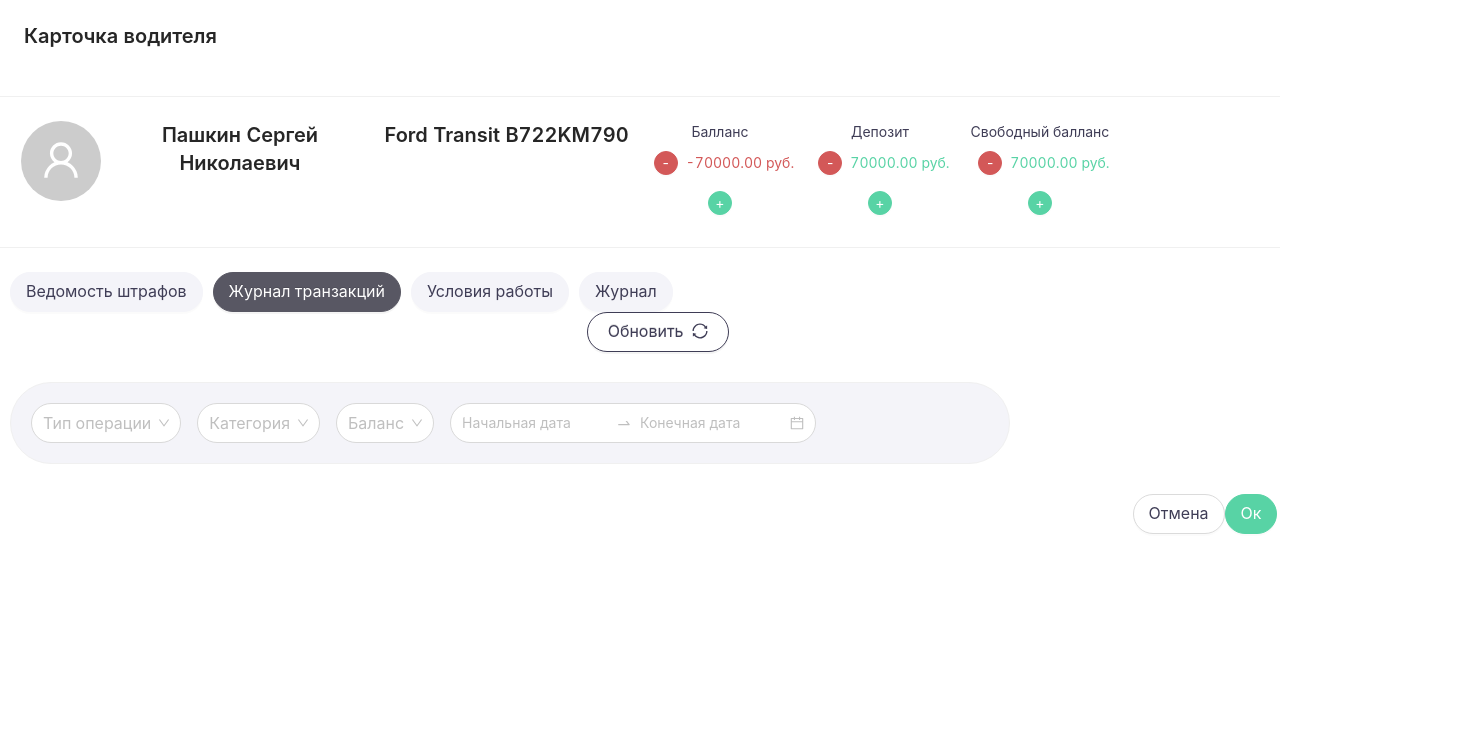
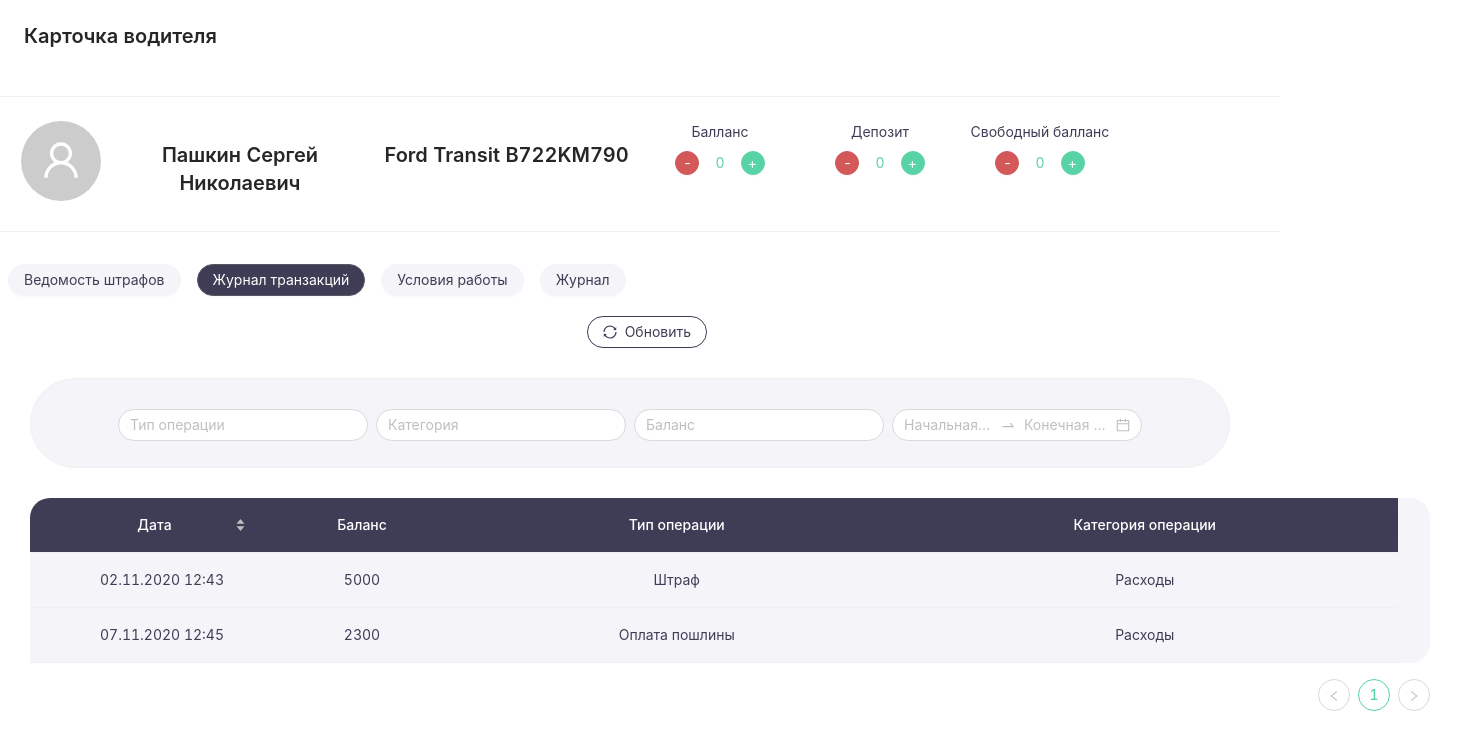
Before and after one commit to KsenyaMS/Test_work, a React (Create React App) app in the folder my-app/: page / in a window 1280 px wide. Both pictures are taken after a click on the button "Журнал транзакций". Shown: the top 750 px of the page, 1460 px wide, since content can reach past the window. Built offline with nearby package versions, Linux system fonts and the light colour scheme.

Commit message:
Правки

```diff
--- a/my-app/craco.config.js
+++ b/my-app/craco.config.js
@@ -20,9 +20,11 @@ module.exports = {
                 '@btn-border-radius-base': '30px',
 
                 //Other
-                '@border-radius-base': '30px',
+                '@border-radius-base': '20px',
                 '@text-color': '#3F3D56',
                 '@primary-color': '#58D3A5',
+                '@select-item-active-bg': 'rgba(88, 211, 165, 0.16)',
+                '@input-bg': 'rgba(255, 255, 255, 0.01)',
 
                 //Card
                 '@card-radius': '50px',
--- a/my-app/src/Journal.js
+++ b/my-app/src/Journal.js
@@ -1,4 +1,6 @@
 import { Table, Col, Button } from 'antd';
+import { format } from 'date-fns';
+import moment from "moment";
 
 const Journal = () => {
     const data = [
@@ -17,31 +19,54 @@ const Journal = () => {
     ];
     const columns = [
       {
+        title: "",
+        align: "center",
+        fixed: "left",
+        width: 30,
+      },
+      {
+        align: "center",
         title: 'Дата',
+        width: 200,
         dataIndex: 'date',
         key: 'date',
-          sorter: (a, b) => a.date - b.date,
-          background: "#3F3D56"
+        render: (text, record, index) => {
+          const date = new Date(record.date);
+          return  record.date ? format(date, "dd.MM.yyyy HH:mm") : "";
+        },
+        sorter: (a, b) => {
+          return moment(a.date).valueOf() - moment(b.date).valueOf();
+        },
       },
       {
         title: 'Пользователь',
+        align: "center",
+        width: 200,
         dataIndex: 'user',
         key: 'user',
       },
       {
-          title:'Сообщение',
+        title: 'Сообщение',
+        align: "center",
         dataIndex: 'message',
         key: 'message',
+      },
+      {
+        title: "",
+        align: "center",
+        fixed: "right",
+        width: 30,
       },
   ];
 
     return (
       <>
-        <Table style={{ width: 1500, marginTop: 30 }} columns={columns} dataSource={data} />
-        <Col span={3} offset={21}>
-          <Button size = "large" style={{ background: "white", borderColor: "#DBDBDB", color: "#3F3D56", marginTop: 30 }}>Отмена</Button>
-          <Button size = "large" style={{ background: "#58D3A5", borderColor: "#58D3A5", color: "#FFFFFF", marginTop: 30 }}>Ок</Button>
-        </Col>
+        <Table
+          style={{ width: 1400, margin: 30 }}
+          dataSource={data}
+          columns={columns}
+          pagination
+        />
       </>
     );
 }
--- a/my-app/src/MenuButtons.js
+++ b/my-app/src/MenuButtons.js
@@ -2,16 +2,12 @@ import 'antd/dist/antd.css';
 import { Button } from 'antd';
 import { useState } from 'react';
 
-const MenuButtons = ({value, onClick}) => {
-    const [stateType, setStateType] = useState("default");
+const MenuButtons = ({value, statusBtn, onClick}) => {
+    const state = statusBtn === true ? {background: "#3F3D56", color: "#FFFFFF", margin: 8, marginBottom: 20} : {background: "#F4F4F9", borderColor: "#F4F4F9", color: "#3F3D56", margin: 8, marginBottom: 20}
     return (
         <Button
-        size='large'
-        type={stateType}
-        onFocus={() => setStateType("primary")}
-        onBlur={() => setStateType("default")}
-        onClick={onClick}
-        style = {{marginLeft: 10}}
+            onClick={onClick}
+            style={state}
         >
         {value}
         </Button>
--- a/my-app/src/PageMenu.js
+++ b/my-app/src/PageMenu.js
@@ -5,43 +5,33 @@ import { SyncOutlined  } from '@ant-design/icons';
 import StatementOfFines from './StatementOfFines';
 import Journal from './Journal';
 import TransactionLog from './TransactionLog';
+import UpdateButton from './UpdateButton';
 
 const PageMenu = () => {
-  const [state, setState] = useState('0');
-  const [stateType, setStateType] = useState({background: "#FFFFFF", borderColor: "#3F3D56", color: "#3F3D56" });
+  let [state, setState] = useState({activeTabKey: "1", update: 0});
     return (
       <>
         <Row>
-          <MenuButtons value = "Ведомость штрафов" onClick={() => setState('1')}/>
-          <MenuButtons value = "Журнал транзакций" onClick={() => setState('2')}/>
-          <MenuButtons value = "Условия работы" onClick={() => setState('3')}/>
-          <MenuButtons value = "Журнал" onClick={() => setState('4')}/>
-          {state !== '1' && (
+          <MenuButtons value = "Ведомость штрафов" statusBtn={state.activeTabKey === "1"} onClick={() => setState({...state, activeTabKey: "1", update: state.update + 1})}/>
+          <MenuButtons value = "Журнал транзакций" statusBtn={state.activeTabKey === "2"} onClick={() => setState({...state, activeTabKey: "2", update: state.update + 1})}/>
+          <MenuButtons value = "Условия работы" statusBtn={state.activeTabKey === "3"} onClick={() => setState({...state, activeTabKey: "3", update: state.update + 1})}/>
+          <MenuButtons value = "Журнал" statusBtn={state.activeTabKey === "4"} onClick={() => setState({...state, activeTabKey: "4", update: state.update + 1})}/>
+          {state.activeTabKey !== '1' && (
             <Col offset={11}>
-              <Button
-                type="primary"
-                shape="round"
-                size='large'
-                style={stateType}
-                onMouseEnter={() => setStateType({ ...stateType, background: "#3F3D56", borderColor: "#3F3D56", color: "#FFFFFF" })}
-                onMouseLeave={() => setStateType({ ...stateType, background: "#FFFFFF", borderColor: "#3F3D56", color: "#3F3D56" })}
-              >
-                  Обновить
-                  <SyncOutlined />
-              </Button>
+              <UpdateButton/>
             </Col>
           )}
-          {state === '1' && (
+          {state.activeTabKey === '1' && (
             <Row align='center'>
               <StatementOfFines/>
             </Row>
           )}
-          {state === '2' && (
+          {state.activeTabKey === '2' && (
             <Row>
               <TransactionLog/>
             </Row>
           )}
-          {state === '4' && (
+          {state.activeTabKey === '4' && (
             <Row align='center'>
               <Journal/>
             </Row>
--- a/my-app/src/PersonData.js
+++ b/my-app/src/PersonData.js
@@ -1,17 +1,19 @@
 import 'antd/dist/antd.css';
-import { Row, Col, Avatar, PageHeader } from 'antd';
-import { Divider } from 'antd';
+import { Row, Col, Avatar, PageHeader, Button, Divider, Space } from 'antd';
 import { UserOutlined  } from '@ant-design/icons';
 import ZoomButtons from './ZoomButtons';
 import { Typography } from 'antd';
+import { useState } from 'react';
 const { Text } = Typography;
 
 const PersonData = () => {
+    let [balance, setBalance] = useState(0);
+    let [deposit, setDeposit] = useState(0);
+    let [freeBalance, setFreeBalance] = useState(0);
 
     return (
       <>
-        <PageHeader title="Карточка водителя">
-        </PageHeader>
+        <PageHeader title="Карточка водителя"/>
         <Divider />
         <Row >
             <Col span={2}>
@@ -19,23 +21,41 @@ const PersonData = () => {
                 icon={<UserOutlined  />}
                 />
             </Col>
-            <Col  span={5}>
+            <Col style={{paddingTop: 20}} span={5}>
                 <Text><h4>Пашкин Сергей Николаевич</h4></Text>
             </Col>
-            <Col  span={5}>
+            <Col style={{paddingTop: 20}} span={5}>
                 <Text><h4>Ford Transit B722KM790</h4></Text>
             </Col>
             <Col span={3} align='center'>
                 <Text>Балланс</Text>
-                <ZoomButtons value={-70000}/>
+                <div>
+                <Space>
+                    <ZoomButtons statusBtn="1" onClick={() => {setBalance(balance - 10)}}/>
+                        <Text style={{color: balance < 0 ? "#D35858" : "#58D3A5"}}>{balance}</Text>
+                    <ZoomButtons statusBtn="2" onClick={() => {setBalance(balance + 10)}} />
+                </Space>
+                </div>
             </Col>
             <Col span={3} align='center'>
                 <Text>Депозит</Text>
-                <ZoomButtons value={70000}  />
+                <div>
+                <Space>
+                    <ZoomButtons statusBtn="1" onClick={() => {setDeposit(deposit - 10)}}/>
+                        <Text style={{color: balance < 0 ? "#D35858" : "#58D3A5"}}>{deposit}</Text>
+                    <ZoomButtons statusBtn="2" onClick={() => {setDeposit(deposit + 10)}} />
+                </Space>
+                </div>
             </Col>
             <Col span={3} align='center'>
                 <Text>Свободный балланс</Text>
-                <ZoomButtons value={70000}/>
+                <div>
+                <Space>
+                    <ZoomButtons statusBtn="1" onClick={() => {setFreeBalance(freeBalance - 10)}}/>
+                        <Text style={{color: balance < 0 ? "#D35858" : "#58D3A5"}}>{freeBalance}</Text>
+                    <ZoomButtons statusBtn="2" onClick={() => {setFreeBalance(freeBalance + 10)}} />
+                </Space>
+                </div>
             </Col>
         </Row>
       </>
--- a/my-app/src/StatementOfFines.js
+++ b/my-app/src/StatementOfFines.js
@@ -1,34 +1,73 @@
 import 'antd/dist/antd.css';
 import { Table, Col, Button } from 'antd';
+import { format } from 'date-fns';
+import moment from "moment";
 
 const StatementOfFines = () => {
+  const data = [
+    {
+      key: '1',
+      date: '11.02.2020 12:43',
+      amount: '1000',
+      description: 'Списание',
+    },
+    {
+      key: '2',
+      date: '11.02.2020 12:45',
+      amount: '2300',
+      description: 'Штраф',
+    },
+  ];
     const columns = [
         {
+          title: "",
+          align: "center",
+          fixed: "left",
+          width: 30,
+        },
+        {
+          align: "center",
           title: 'Дата',
+          width: 200,
           dataIndex: 'date',
           key: 'date',
-          sorter: (a, b) => a.date - b.date,
-          background: "#3F3D56"
+          render: (text, record, index) => {
+            const date = new Date(record.date);
+            return  record.date ? format(date, "dd.MM.yyyy HH:mm") : "";
+          },
+          sorter: (a, b) => {
+            return moment(a.date).valueOf() - moment(b.date).valueOf();
+          },
         },
         {
           title: 'Сумма',
+          align: "center",
+          width: 200,
           dataIndex: 'amount',
           key: 'amount',
         },
         {
           title: 'Описание',
+          align: "center",
           dataIndex: 'description',
           key: 'description',
+        },
+        {
+          title: "",
+          align: "center",
+          fixed: "right",
+          width: 30,
         },
     ];
 
     return (
       <>
-        <Table style={{ width: 1500, marginTop: 30 }} columns={columns} />
-        <Col span={3} offset={21}>
-          <Button size = "large" style={{ background: "white", borderColor: "#DBDBDB", color: "#3F3D56", marginTop: 30 }} shape="round">Отмена</Button>
-          <Button size = "large" style={{ background: "#58D3A5", borderColor: "#58D3A5", color: "#FFFFFF", marginTop: 30 }} shape="round">Ок</Button>
-        </Col>
+        <Table
+          style={{ width: 1400, margin: 30 }}
+          dataSource={data}
+          columns={columns}
+          pagination
+        />
       </>
     );
 }
--- a/my-app/src/TransactionLog.js
+++ b/my-app/src/TransactionLog.js
@@ -1,40 +1,118 @@
 import locale from 'antd/es/date-picker/locale/ru_RU';
-import {Card, Select, Form, DatePicker, Col, Button } from 'antd';
-import CanselButton from './CancelButton';
-import ConsentButton from './ConsentButton';
+import {Card, Select, DatePicker, Table, Space } from 'antd';
+import { format } from 'date-fns';
+import moment from "moment";
+
 const { Option } = Select;
 const { RangePicker } = DatePicker;
 
 const TransactionLog = () => {
+    const data = [
+        {
+          key: '1',
+          date: '11.02.2020 12:43',
+          amount: '5000',
+          type: 'Штраф',
+          category: 'Расходы',
+        },
+        {
+          key: '2',
+          date: '11.07.2020 12:45',
+          amount: '2300',
+          type: 'Оплата пошлины',
+          category: 'Расходы',
+        },
+      ];
+        const columns = [
+            {
+              title: "",
+              align: "center",
+              fixed: "left",
+              width: 30,
+            },
+            {
+              align: "center",
+              title: 'Дата',
+              width: 200,
+              dataIndex: 'date',
+              key: 'date',
+              render: (text, record, index) => {
+                const date = new Date(record.date);
+                return  record.date ? format(date, "dd.MM.yyyy HH:mm") : "";
+              },
+              sorter: (a, b) => {
+                return moment(a.date).valueOf() - moment(b.date).valueOf();
+              },
+            },
+            {
+              title: 'Баланс',
+              align: "center",
+              width: 200,
+              dataIndex: 'amount',
+              key: 'amount',
+            },
+            {
+              title: 'Тип операции',
+              align: "center",
+              dataIndex: 'type',
+              key: 'type',
+            },
+            {
+              title: 'Категория операции',
+              align: "center",
+              dataIndex: 'category',
+              key: 'category',
+            },
+            {
+              title: "",
+              align: "center",
+              fixed: "right",
+              width: 30,
+            },
+        ];
     return (
       <div style = {{width: 1500}}>
-        <Card style = {{background: '#F4F4F9', padding: '10px', marginLeft: 10, marginTop: 30,  width: 1000}}>
-            <Form layout="inline">
-                <Form.Item>
-                    <Select className='select' size='large' placeholder="Тип операции">
+        <Card style = {{background: '#F4F4F9', paddingTop: '20px', margin: 30,  width: 1200}}>
+            <Space direction={"horizontal"} wrap style={{marginBottom: 16}}>
+                <Select
+                    mode="multiple"
+                    style={{width: "250px", textAlign: "left"}}
+                    placeholder="Тип операции"
+                    defaultValue={[]}
+                    allowClear
+                >
                     <Option value="Тип1"/>
                     <Option value="Тип2"/>
                 </Select>
-                </Form.Item>
-                <Form.Item>
-                    <Select size='large' placeholder="Категория">
+                <Select
+                    mode="multiple"
+                    style={{width: "250px", textAlign: "left"}}
+                    placeholder="Категория"
+                    defaultValue={[]}
+                    allowClear
+                >
                     <Option value="Тип1"/>
                     <Option value="Тип2"/>
                 </Select>
-                </Form.Item>
-                <Form.Item>
-                    <Select size='large' placeholder="Баланс">
+                <Select
+                    mode="multiple"
+                    style={{width: "250px", textAlign: "left"}}
+                    placeholder="Баланс"
+                    defaultValue={[]}
+                    allowClear
+                >
                     <Option value="Тип1"/>
                     <Option value="Тип2"/>
                 </Select>
-                </Form.Item>
-                <RangePicker locale={locale} />
-            </Form>
+                <RangePicker locale={locale} style={{width: "250px"}}/>
+            </Space>
         </Card>
-        <Col span={3} offset={21}>
-          <CanselButton/>
-          <ConsentButton/>
-        </Col>
+        <Table
+          style={{ width: 1400, margin: 30 }}
+          dataSource={data}
+          columns={columns}
+          pagination
+        />
       </div>
     );
 }
--- /dev/null
+++ b/my-app/src/UpdateButton.js
@@ -0,0 +1,19 @@
+import { Button } from 'antd';
+import { useState } from 'react';
+import {SyncOutlined} from "@ant-design/icons";
+
+const UpdateButton = ({onClick}) => {
+    const [state, setState] = useState({ background: "#FFFFFF", borderColor: "#3F3D56", color: "#3F3D56" });
+    return (
+        <Button
+            onMouseEnter={() => setState({...state, background: "#3F3D56", borderColor: "#3F3D56", color: "#FFFFFF" })}
+            onMouseLeave={() => setState({...state, background: "#FFFFFF", borderColor: "#3F3D56", color: "#3F3D56" })}
+            onClick={onClick}
+            style={state}
+            icon={<SyncOutlined />}
+        >
+        Обновить
+        </Button>
+    );
+}
+export default UpdateButton;
--- a/my-app/src/ZoomButtons.js
+++ b/my-app/src/ZoomButtons.js
@@ -1,19 +1,17 @@
 import 'antd/dist/antd.css';
 import { Button, Table } from 'antd';
 import { Typography } from 'antd';
+import { useState } from 'react';
 const { Text } = Typography;
 
-const ZoomButtons = ({value, key}) => {
-    let state = "#D35858";
-        if (value > 0) state = "#58D3A5"
+const ZoomButtons = ({statusBtn, onClick}) => {
+    const style = statusBtn === "1"
+      ? { margin: '8px', background: "#D35858", borderColor: "#D35858", color: "#FFFFFF" }
+      : { margin: '8px', background: "#58D3A5", borderColor: "#58D3A5", color: "#FFFFFF" };
     return (
-      <div key={key} >
-        <Button style={{ margin: '8px', background: "#D35858", borderColor: "#D35858", color: "#FFFFFF" }} shape="circle" size="small" >
-          -
-        </Button>
-        <Text style={{ color: state }}>{value}.00 руб.</Text>
-        <Button style={{ margin: '8px', background: "#58D3A5", borderColor: "#58D3A5", color: "#FFFFFF" }} shape="circle" size="small">
-          +
+      <div key={statusBtn} >
+        <Button onClick={onClick} style={style} shape="circle" size="small" >
+          {statusBtn === "1" ? "-" : "+"}
         </Button>
       </div>
     );
```
Lines whose indentation alone changed are shown as unchanged.
